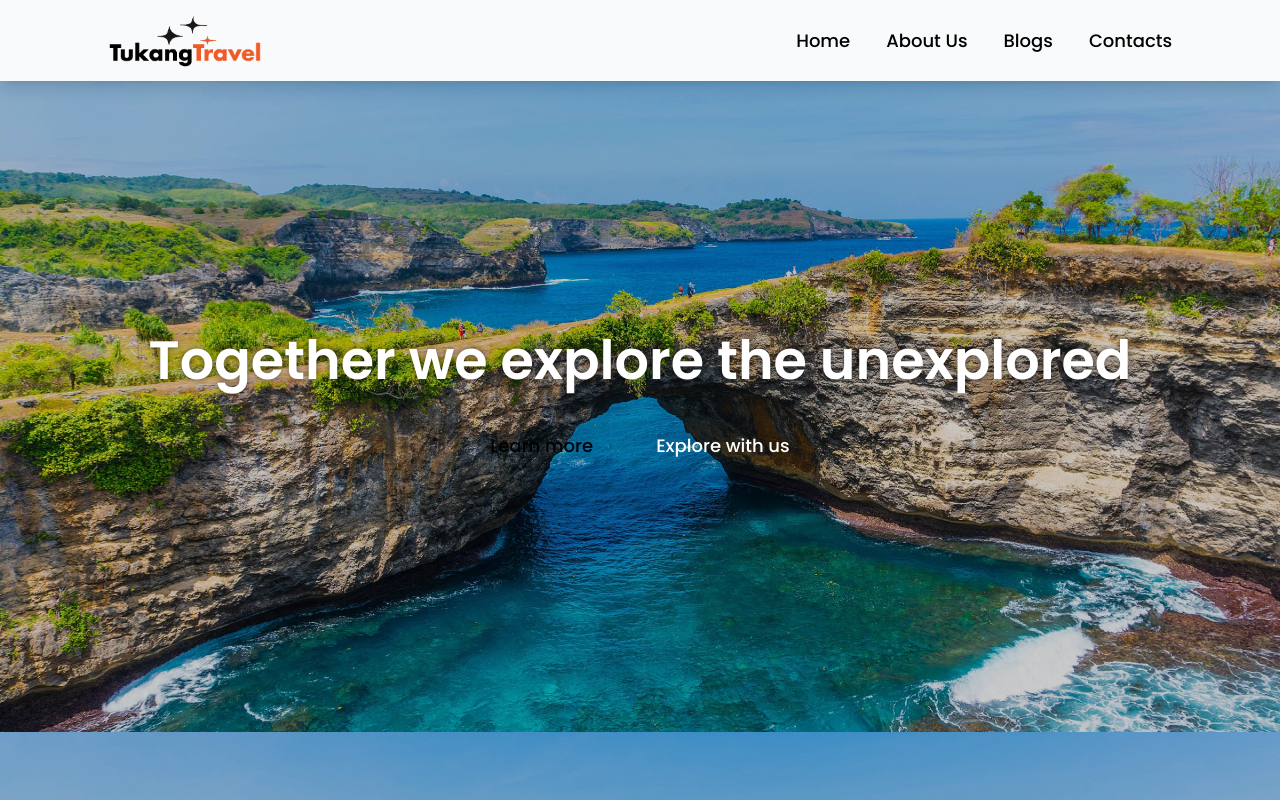
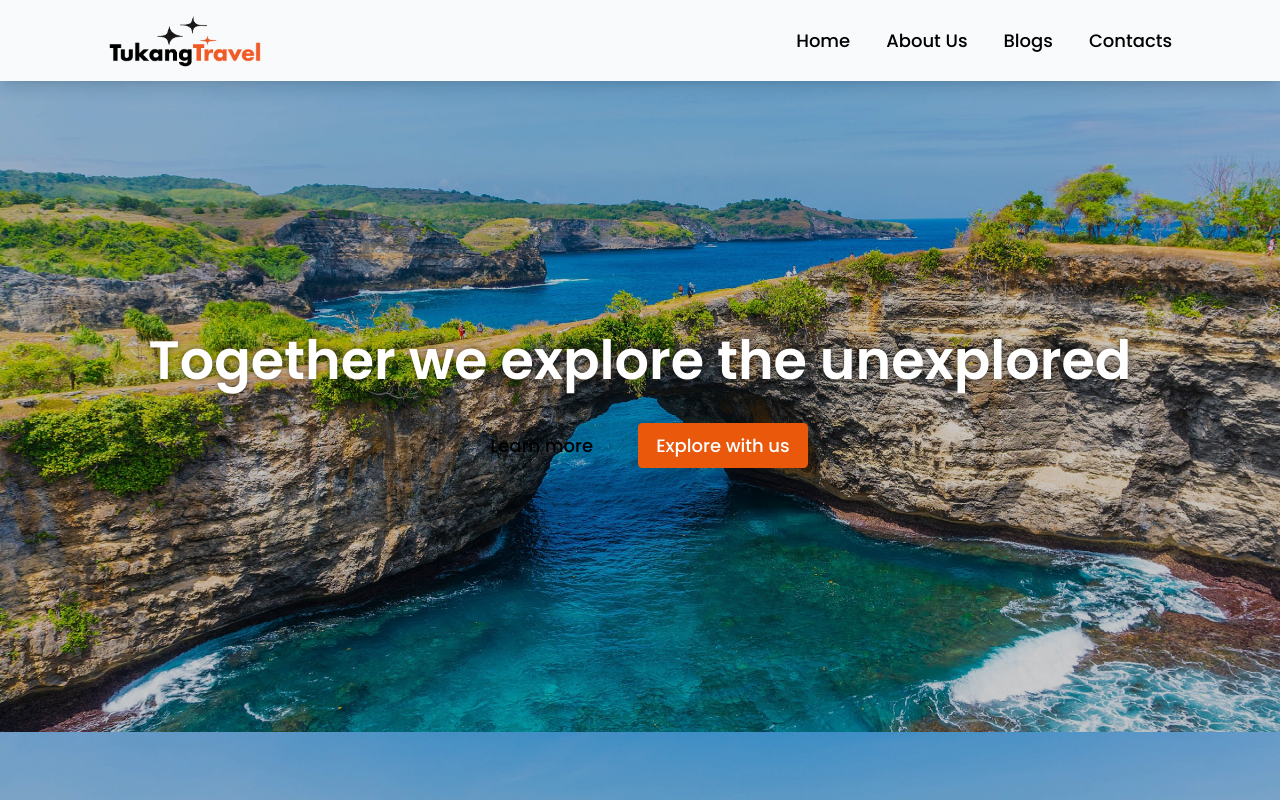
Before and after one commit to itslouisgs/tukang-travel, a React (Create React App) app: page / in a window 1280 px wide. Shown: the top 800 px of the page. Built offline with nearby package versions, Linux system fonts and the light colour scheme.

Commit message:
Set GitHub pages for React

```diff
--- a/package.json
+++ b/package.json
@@ -2,16 +2,20 @@
   "name": "tukang-travel",
   "version": "0.1.0",
   "private": true,
+  "homepage": "https://tukang-travel.github.io/main-page",
   "dependencies": {
     "@testing-library/jest-dom": "^5.16.1",
     "@testing-library/react": "^12.1.2",
     "@testing-library/user-event": "^13.5.0",
+    "gh-pages": "^3.2.3",
     "react": "^17.0.2",
     "react-dom": "^17.0.2",
     "react-scripts": "5.0.0",
     "web-vitals": "^2.1.3"
   },
   "scripts": {
+    "predeploy": "npm run build",
+    "deploy": "gh-pages -b master -d build",
     "start": "react-scripts start",
     "build": "react-scripts build",
     "test": "react-scripts test",
--- a/src/App.js
+++ b/src/App.js
@@ -5,6 +5,7 @@ import AboutContainer from './components/AboutContainer'
 import Blog from './components/Blog'
 import Contact from './components/Contact'
 import Footer from './components/Footer'
+import Button from "./components/Button"
 import "./style.css"
 import "./assets/logo.png"
 
--- a/src/components/Button.js
+++ b/src/components/Button.js
@@ -1,7 +1,11 @@
 import React from "react"
+import "../style.css"
 
 export default function Button(props){
+    const background = props.background ? `bg-` + props.background : "bg-orange-600"
+    const textColor = props.textColor ? `text-`+ props.textColor : "text-white"
+
     return(
-        <div className={`px-4 py-2 rounded text-${props.textColor ? props.textColor : "white"} bg-${props.background ? props.background : "orange-600"} drop-shadow-2xl hover:opacity-90 cursor-pointer w-fit`}>{props.content ? props.content : "Button"}</div>
+        <div className={`px-4 py-2 rounded drop-shadow-2xl hover:opacity-90 cursor-pointer w-fit ${textColor} ${background}`}>{props.content ? props.content : "Button"} </div>
     )
 }
```
Also changed, not shown: 1 other file (tests, documents, lock files or other folders).
